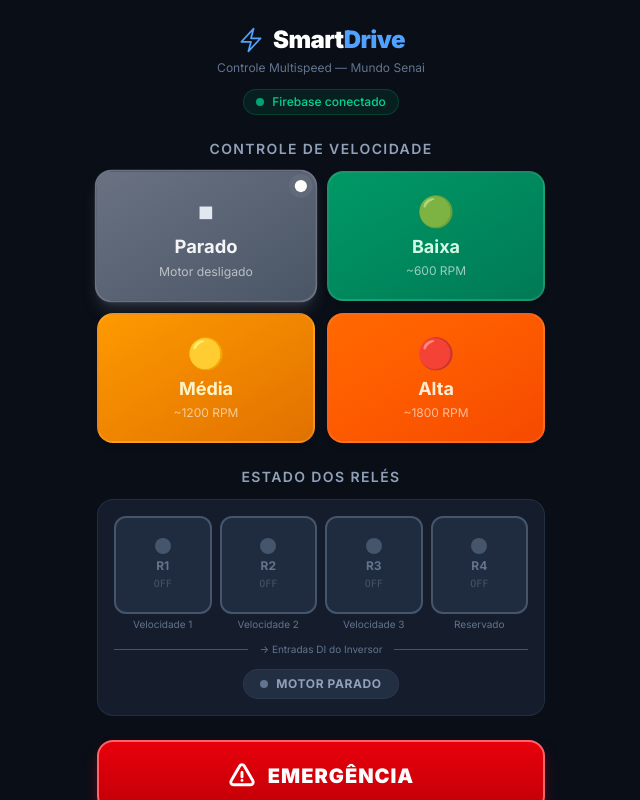
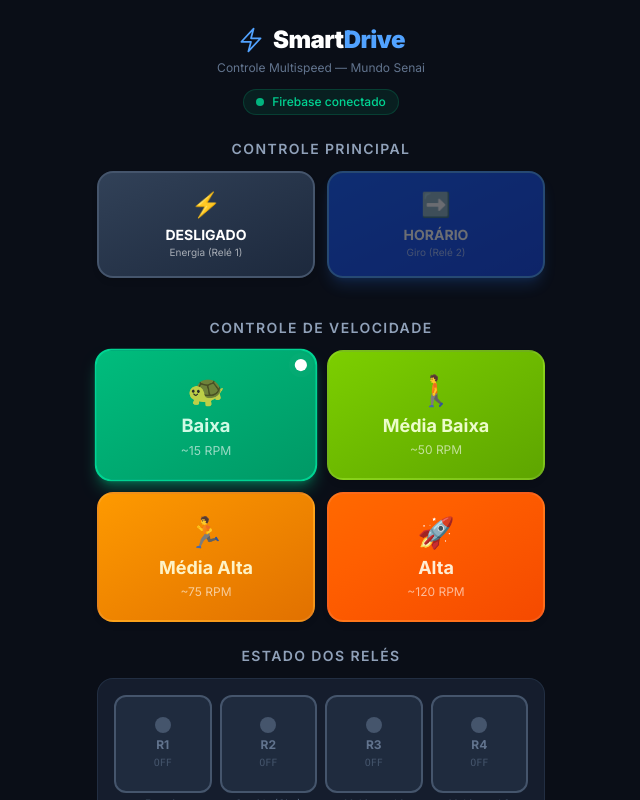
Before and after one commit to gabrielpiske/SmartMotion, a Next.js app in the folder web_app/: page / in a window 1280 px wide. Shown: the top 800 px of the page, without its empty margins (319-959 px from the left). Built offline with nearby package versions, Linux system fonts and the light colour scheme; no server answers; the database is empty.

Commit message:
feat: update parametrization for frequency inverter with power, direction and 4 speeds

```diff
--- a/web_app/src/app/dashboard-bancada/page.tsx
+++ b/web_app/src/app/dashboard-bancada/page.tsx
@@ -10,6 +10,7 @@
   type MotorControlCommand,
   type MotorControlStatus,
   type SpeedLevel,
+  type DirectionState,
   parseArduinoStatus,
   SPEED_CONFIG,
 } from "@/lib/types";
@@ -29,7 +30,10 @@
 
   const lastProcessedTimestampRef = useRef<number>(0);
   const lastEmergencyStateRef = useRef<"ACTIVE" | "CLEAR">("CLEAR");
-  const currentSpeedRef = useRef<SpeedLevel>(0);
+
+  const currentPowerRef = useRef<boolean>(false);
+  const currentDirectionRef = useRef<DirectionState>("FWD");
+  const currentSpeedRef = useRef<SpeedLevel>(1);
   const currentEmergencyRef = useRef<"ACTIVE" | "CLEAR">("CLEAR");
 
   // Callback ao receber linha da Serial (Arduino -> Navegador)
@@ -68,6 +72,8 @@
   // Atualiza referências quando status do comando muda
   useEffect(() => {
     if (lastCommand) {
+      currentPowerRef.current = lastCommand.power;
+      currentDirectionRef.current = lastCommand.direction;
       currentSpeedRef.current = lastCommand.speed;
       currentEmergencyRef.current = lastCommand.emergency;
     }
@@ -134,9 +140,13 @@
                     lastEmergencyStateRef.current = "CLEAR";
                   }
 
+                  // Envia comandos de estado
+                  send(`CMD:POWER:${cmd.power ? "ON" : "OFF"}`);
+                  send(`CMD:DIR:${cmd.direction}`);
                   const commandStr = `CMD:SPEED:${cmd.speed}`;
                   send(commandStr);
-                  setLastSentCommand(commandStr);
+
+                  setLastSentCommand(`PWR:${cmd.power ? "ON" : "OFF"} | DIR:${cmd.direction} | SPD:${cmd.speed}`);
                 }
               }
             }
@@ -165,6 +175,7 @@
       if (currentEmergencyRef.current === "ACTIVE") {
         send("CMD:EMERGENCY");
       } else {
+        // Reenvia apenas um comando para manter vivo
         send(`CMD:SPEED:${currentSpeedRef.current}`);
       }
     }, 2000);
@@ -182,12 +193,20 @@
   };
 
   const activeSpeedConfig = SPEED_CONFIG.find(
-    (s) => s.level === (arduinoStatus ? arduinoStatus.speed : (lastCommand?.speed ?? 0))
+    (s) => s.level === (arduinoStatus ? arduinoStatus.speed : (lastCommand?.speed ?? 1))
   ) || SPEED_CONFIG[0];
 
   const isEmergencyActive = arduinoStatus
     ? arduinoStatus.emergency === "ACTIVE"
     : lastCommand?.emergency === "ACTIVE";
+
+  const isPowerOn = arduinoStatus
+    ? arduinoStatus.power
+    : lastCommand?.power ?? false;
+
+  const currentDirection = arduinoStatus
+    ? arduinoStatus.direction
+    : lastCommand?.direction ?? "FWD";
 
   return (
     <div className="min-h-screen bg-slate-950 text-slate-100 flex flex-col justify-between overflow-x-hidden font-sans select-none">
@@ -380,12 +399,12 @@
                 className={`text-[11px] font-bold px-2.5 py-0.5 rounded-full ${
                   isEmergencyActive
                     ? "bg-red-500/20 text-red-400 border border-red-500/30 animate-pulse"
-                    : activeSpeedConfig.level > 0
+                    : isPowerOn
                     ? "bg-emerald-500/20 text-emerald-400 border border-emerald-500/30"
                     : "bg-slate-800 text-slate-400 border border-slate-700"
                 }`}
               >
-                {isEmergencyActive ? "EMERGÊNCIA ATIVA" : activeSpeedConfig.level > 0 ? "MOTOR EM GIRO" : "MOTOR PARADO"}
+                {isEmergencyActive ? "EMERGÊNCIA ATIVA" : isPowerOn ? "MOTOR LIGADO" : "MOTOR PARADO"}
               </span>
             </div>
 
@@ -403,9 +422,10 @@
                   </span>
                 </div>
                 <p className="text-xs text-slate-400 mt-0.5">
+                  Giro: <strong className="text-slate-200">{currentDirection === "FWD" ? "Horário" : "Anti-horário"}</strong>,
                   Frequência ajustada para aprox.{" "}
                   <strong className="text-slate-200">
-                    {activeSpeedConfig.rpm > 0 ? `${activeSpeedConfig.rpm} RPM` : "0 RPM (Repouso)"}
+                    {activeSpeedConfig.rpm > 0 ? `${activeSpeedConfig.rpm} Hz/RPM` : "0 (Repouso)"}
                   </strong>
                 </p>
               </div>
@@ -423,10 +443,10 @@
 
             <div className="grid grid-cols-4 gap-2.5">
               {[
-                { name: "R1", pin: "Pin 2", role: "DI1 (Start/Vel 1)", on: arduinoStatus?.r1 ?? false },
-                { name: "R2", pin: "Pin 3", role: "DI2 (Vel 2)", on: arduinoStatus?.r2 ?? false },
-                { name: "R3", pin: "Pin 4", role: "DI3 (Vel 3)", on: arduinoStatus?.r3 ?? false },
-                { name: "R4", pin: "Pin 5", role: "DI4 (Reserv.)", on: arduinoStatus?.r4 ?? false },
+                { name: "R1", pin: "Pin 2", role: "DI1 (Energia)", on: arduinoStatus?.r1 ?? false },
+                { name: "R2", pin: "Pin 3", role: "DI2 (Giro)", on: arduinoStatus?.r2 ?? false },
+                { name: "R3", pin: "Pin 4", role: "DI3 (Multisp 1)", on: arduinoStatus?.r3 ?? false },
+                { name: "R4", pin: "Pin 5", role: "DI4 (Multisp 2)", on: arduinoStatus?.r4 ?? false },
               ].map((relay) => (
                 <div
                   key={relay.name}
--- a/web_app/src/app/page.tsx
+++ b/web_app/src/app/page.tsx
@@ -2,16 +2,21 @@
 
 import { useMotorControl } from "@/hooks/useMotorControl";
 import SpeedControl from "@/components/SpeedControl";
+import PowerDirectionControl from "@/components/PowerDirectionControl";
 import EmergencyButton from "@/components/EmergencyButton";
 import RelayDashboard from "@/components/RelayDashboard";
 import ConnectionStatus from "@/components/ConnectionStatus";
 
 export default function Home() {
   const {
+    power,
+    direction,
     currentSpeed,
     emergency,
     isConnected,
     isSending,
+    togglePower,
+    toggleDirection,
     setSpeed,
     activateEmergency,
     resetEmergency,
@@ -50,6 +55,17 @@
 
       {/* Conteúdo principal */}
       <div className="w-full flex flex-col gap-6 flex-1 animate-fade-in-up" style={{ animationDelay: "0.1s" }}>
+
+        {/* Botão de Ligar/Desligar e Sentido de Giro */}
+        <PowerDirectionControl
+          power={power}
+          direction={direction}
+          emergency={emergency}
+          isSending={isSending}
+          onPowerToggle={togglePower}
+          onDirectionToggle={toggleDirection}
+        />
+
         {/* Botões de Velocidade */}
         <SpeedControl
           currentSpeed={currentSpeed}
@@ -60,6 +76,8 @@
 
         {/* Dashboard dos Relés */}
         <RelayDashboard
+          power={power}
+          direction={direction}
           currentSpeed={currentSpeed}
           emergency={emergency}
         />
--- /dev/null
+++ b/web_app/src/components/PowerDirectionControl.tsx
@@ -0,0 +1,81 @@
+"use client";
+
+import type { DirectionState } from "@/lib/types";
+
+interface PowerDirectionControlProps {
+  power: boolean;
+  direction: DirectionState;
+  emergency: "ACTIVE" | "CLEAR";
+  isSending: boolean;
+  onPowerToggle: () => void;
+  onDirectionToggle: () => void;
+}
+
+export default function PowerDirectionControl({
+  power,
+  direction,
+  emergency,
+  isSending,
+  onPowerToggle,
+  onDirectionToggle,
+}: PowerDirectionControlProps) {
+  const isDisabled = emergency === "ACTIVE" || isSending;
+
+  return (
+    <div className="w-full max-w-md mx-auto mb-4">
+      <h2 className="text-sm font-semibold uppercase tracking-widest text-slate-400 mb-3 text-center">
+        Controle Principal
+      </h2>
+
+      <div className="grid grid-cols-2 gap-3">
+        {/* Power Button */}
+        <button
+          onClick={onPowerToggle}
+          disabled={isDisabled}
+          className={`
+            relative flex flex-col items-center justify-center
+            rounded-2xl border-2 p-4 min-h-[100px]
+            transition-all duration-300 ease-out
+            ${
+              power
+                ? `bg-gradient-to-br from-emerald-600 to-emerald-700 border-emerald-400 shadow-lg shadow-emerald-500/40`
+                : `bg-gradient-to-br from-slate-700 to-slate-800 border-slate-600 shadow-md`
+            }
+            ${isDisabled ? "opacity-40 cursor-not-allowed" : "cursor-pointer active:scale-95"}
+          `}
+        >
+          <span className="text-2xl mb-1">⚡</span>
+          <span className="text-sm font-bold text-white">
+            {power ? "LIGADO" : "DESLIGADO"}
+          </span>
+          <span className="text-[10px] text-white/60">Energia (Relé 1)</span>
+        </button>
+
+        {/* Direction Button */}
+        <button
+          onClick={onDirectionToggle}
+          disabled={isDisabled || !power}
+          className={`
+            relative flex flex-col items-center justify-center
+            rounded-2xl border-2 p-4 min-h-[100px]
+            transition-all duration-300 ease-out
+            ${
+              direction === "FWD"
+                ? `bg-gradient-to-br from-blue-600 to-blue-700 border-blue-400 shadow-lg shadow-blue-500/40`
+                : `bg-gradient-to-br from-purple-600 to-purple-700 border-purple-400 shadow-lg shadow-purple-500/40`
+            }
+            ${isDisabled || !power ? "opacity-40 cursor-not-allowed" : "cursor-pointer active:scale-95"}
+          `}
+        >
+          <span className="text-2xl mb-1">
+            {direction === "FWD" ? "➡️" : "⬅️"}
+          </span>
+          <span className="text-sm font-bold text-white">
+            {direction === "FWD" ? "HORÁRIO" : "ANTI-HORÁRIO"}
+          </span>
+          <span className="text-[10px] text-white/60">Giro (Relé 2)</span>
+        </button>
+      </div>
+    </div>
+  );
+}
--- a/web_app/src/components/RelayDashboard.tsx
+++ b/web_app/src/components/RelayDashboard.tsx
@@ -1,28 +1,49 @@
 "use client";
 
-import { SPEED_RELAY_MAP } from "@/lib/types";
-import type { SpeedLevel } from "@/lib/types";
+import type { SpeedLevel, DirectionState } from "@/lib/types";
 
 interface RelayDashboardProps {
+  power: boolean;
+  direction: DirectionState;
   currentSpeed: SpeedLevel;
   emergency: "ACTIVE" | "CLEAR";
 }
 
 const RELAY_LABELS = ["R1", "R2", "R3", "R4"];
-const RELAY_FUNCTIONS = ["Velocidade 1", "Velocidade 2", "Velocidade 3", "Reservado"];
+const RELAY_FUNCTIONS = ["Energia", "Sentido (Giro)", "Multispeed 1", "Multispeed 2"];
 
 export default function RelayDashboard({
+  power,
+  direction,
   currentSpeed,
   emergency,
 }: RelayDashboardProps) {
   const isEmergency = emergency === "ACTIVE";
-  // Na emergência, todos os relés desligam
+
+  // Calculate relay states
+  const relay1 = power && !isEmergency;
+  const relay2 = relay1 && direction === "REV";
+
+  let relay3 = false;
+  let relay4 = false;
+
+  if (relay1) {
+    if (currentSpeed === 2) {
+      relay3 = true;
+    } else if (currentSpeed === 3) {
+      relay4 = true;
+    } else if (currentSpeed === 4) {
+      relay3 = true;
+      relay4 = true;
+    }
+  }
+
   const relayStates = isEmergency
     ? [false, false, false, false]
-    : SPEED_RELAY_MAP[currentSpeed];
+    : [relay1, relay2, relay3, relay4];
 
   return (
-    <div className="w-full max-w-md mx-auto">
+    <div className="w-full max-w-md mx-auto mb-4">
       <h2 className="text-sm font-semibold uppercase tracking-widest text-slate-400 mb-3 text-center">
         Estado dos Relés
       </h2>
@@ -110,7 +131,7 @@
               ${
                 isEmergency
                   ? "bg-red-500/20 text-red-400 border border-red-500/30"
-                  : currentSpeed > 0
+                  : power
                     ? "bg-emerald-500/20 text-emerald-400 border border-emerald-500/30"
                     : "bg-slate-700/50 text-slate-400 border border-slate-600/30"
               }
@@ -122,7 +143,7 @@
                 ${
                   isEmergency
                     ? "bg-red-500 animate-pulse"
-                    : currentSpeed > 0
+                    : power
                       ? "bg-emerald-400 animate-pulse"
                       : "bg-slate-500"
                 }
@@ -130,9 +151,9 @@
             />
             {isEmergency
               ? "Emergência — Motor bloqueado"
-              : currentSpeed > 0
-                ? `Motor ativo — Velocidade ${currentSpeed}`
-                : "Motor parado"}
+              : power
+                ? `Motor ativo — ${direction === "FWD" ? "Horário" : "Anti-horário"} — Vel ${currentSpeed}`
+                : "Motor desligado"}
           </div>
         </div>
       </div>
--- a/web_app/src/hooks/useMotorControl.ts
+++ b/web_app/src/hooks/useMotorControl.ts
@@ -3,12 +3,14 @@
 import { useState, useEffect, useCallback } from "react";
 import { ref, set, onValue } from "firebase/database";
 import { getFirebaseDatabase } from "@/lib/firebase";
-import type { SpeedLevel, EmergencyState, MotorControlCommand } from "@/lib/types";
+import type { SpeedLevel, EmergencyState, DirectionState, MotorControlCommand } from "@/lib/types";
 
 const MOTOR_CONTROL_PATH = "motorControl/command";
 
 export function useMotorControl() {
-  const [currentSpeed, setCurrentSpeed] = useState<SpeedLevel>(0);
+  const [power, setPower] = useState<boolean>(false);
+  const [direction, setDirection] = useState<DirectionState>("FWD");
+  const [currentSpeed, setCurrentSpeed] = useState<SpeedLevel>(1);
   const [emergency, setEmergency] = useState<EmergencyState>("CLEAR");
   const [isConnected, setIsConnected] = useState(false);
   const [isSending, setIsSending] = useState(false);
@@ -26,8 +28,10 @@
           setIsConnected(true);
           if (snapshot.exists()) {
             const data = snapshot.val() as MotorControlCommand;
-            setCurrentSpeed(data.speed);
-            setEmergency(data.emergency);
+            setPower(data.power ?? false);
+            setDirection(data.direction ?? "FWD");
+            setCurrentSpeed(data.speed ?? 1);
+            setEmergency(data.emergency ?? "CLEAR");
           }
         },
         (error) => {
@@ -38,10 +42,10 @@
 
       const unsubStatus = onValue(statusRef, (snapshot) => {
         if (snapshot.exists()) {
-          const status = snapshot.val() as { speed?: SpeedLevel; emergency?: EmergencyState };
+          const status = snapshot.val() as { power?: boolean; direction?: DirectionState; speed?: SpeedLevel; emergency?: EmergencyState };
           if (status.emergency === "ACTIVE") {
             setEmergency("ACTIVE");
-            setCurrentSpeed(0);
+            setPower(false);
           }
         }
       });
@@ -55,69 +59,55 @@
     }
   }, []);
 
-  // Envia comando de velocidade
-  const setSpeed = useCallback(
-    async (speed: SpeedLevel) => {
-      if (emergency === "ACTIVE") return; // Bloqueado durante emergência
-      setIsSending(true);
-      try {
-        const db = getFirebaseDatabase();
-        const command: MotorControlCommand = {
-          speed,
-          emergency: "CLEAR",
-          timestamp: Date.now(),
-        };
-        await set(ref(db, MOTOR_CONTROL_PATH), command);
-      } catch (error) {
-        console.error("Failed to set speed:", error);
-      } finally {
-        setIsSending(false);
-      }
-    },
-    [emergency]
-  );
-
-  // Ativa emergência
-  const activateEmergency = useCallback(async () => {
+  const sendCommand = async (updates: Partial<MotorControlCommand>) => {
+    if (emergency === "ACTIVE" && updates.emergency !== "CLEAR") return; // Bloqueado durante emergência
     setIsSending(true);
     try {
       const db = getFirebaseDatabase();
       const command: MotorControlCommand = {
-        speed: 0,
-        emergency: "ACTIVE",
+        power: updates.power !== undefined ? updates.power : power,
+        direction: updates.direction !== undefined ? updates.direction : direction,
+        speed: updates.speed !== undefined ? updates.speed : currentSpeed,
+        emergency: updates.emergency !== undefined ? updates.emergency : emergency,
         timestamp: Date.now(),
       };
       await set(ref(db, MOTOR_CONTROL_PATH), command);
     } catch (error) {
-      console.error("Failed to activate emergency:", error);
+      console.error("Failed to set command:", error);
     } finally {
       setIsSending(false);
     }
-  }, []);
+  };
 
-  // Reseta emergência
+  const togglePower = useCallback(async () => {
+    await sendCommand({ power: !power });
+  }, [power, direction, currentSpeed, emergency]);
+
+  const toggleDirection = useCallback(async () => {
+    await sendCommand({ direction: direction === "FWD" ? "REV" : "FWD" });
+  }, [power, direction, currentSpeed, emergency]);
+
+  const setSpeed = useCallback(async (speed: SpeedLevel) => {
+    await sendCommand({ speed });
+  }, [power, direction, currentSpeed, emergency]);
+
+  const activateEmergency = useCallback(async () => {
+    await sendCommand({ power: false, emergency: "ACTIVE" });
+  }, [direction, currentSpeed]);
+
   const resetEmergency = useCallback(async () => {
-    setIsSending(true);
-    try {
-      const db = getFirebaseDatabase();
-      const command: MotorControlCommand = {
-        speed: 0,
-        emergency: "CLEAR",
-        timestamp: Date.now(),
-      };
-      await set(ref(db, MOTOR_CONTROL_PATH), command);
-    } catch (error) {
-      console.error("Failed to reset emergency:", error);
-    } finally {
-      setIsSending(false);
-    }
-  }, []);
+    await sendCommand({ power: false, emergency: "CLEAR" });
+  }, [direction, currentSpeed]);
 
   return {
+    power,
+    direction,
     currentSpeed,
     emergency,
     isConnected,
     isSending,
+    togglePower,
+    toggleDirection,
     setSpeed,
     activateEmergency,
     resetEmergency,
--- a/web_app/src/lib/types.ts
+++ b/web_app/src/lib/types.ts
@@ -1,75 +1,72 @@
 // Tipos compartilhados do SmartDrive Multispeed
 
-/** Velocidades possíveis do motor (0 = parado) */
-export type SpeedLevel = 0 | 1 | 2 | 3;
+/** Velocidades possíveis do motor (1 a 4) */
+export type SpeedLevel = 1 | 2 | 3 | 4;
 
 /** Estado de emergência */
 export type EmergencyState = "ACTIVE" | "CLEAR";
 
+/** Direção do motor */
+export type DirectionState = "FWD" | "REV";
+
 /** Estrutura do nó /motorControl no Firebase Realtime Database */
 export interface MotorControlCommand {
+  power: boolean;
+  direction: DirectionState;
   speed: SpeedLevel;
   emergency: EmergencyState;
   timestamp: number; // Date.now() - para ordering e debug
 }
 
-/** Mapa de qual relé está ligado para cada velocidade */
-export const SPEED_RELAY_MAP: Record<SpeedLevel, [boolean, boolean, boolean, boolean]> = {
-  0: [false, false, false, false],
-  1: [true, false, false, false],
-  2: [true, true, false, false],
-  3: [true, true, true, false],
-};
-
 /** Metadados de cada velocidade para a UI */
 export const SPEED_CONFIG = [
-  {
-    level: 0 as SpeedLevel,
-    label: "Parado",
-    sublabel: "Motor desligado",
-    icon: "⏹",
-    color: "from-gray-600 to-gray-700",
-    activeColor: "from-gray-500 to-gray-600",
-    borderColor: "border-gray-500",
-    glowColor: "shadow-gray-500/30",
-    textColor: "text-gray-100",
-    rpm: 0,
-  },
   {
     level: 1 as SpeedLevel,
     label: "Baixa",
     sublabel: "Velocidade 1",
-    icon: "🟢",
+    icon: "🐢",
     color: "from-emerald-600 to-emerald-700",
     activeColor: "from-emerald-500 to-emerald-600",
     borderColor: "border-emerald-400",
     glowColor: "shadow-emerald-500/40",
     textColor: "text-emerald-100",
-    rpm: 600,
+    rpm: 15,
   },
   {
     level: 2 as SpeedLevel,
-    label: "Média",
+    label: "Média Baixa",
     sublabel: "Velocidade 2",
-    icon: "🟡",
+    icon: "🚶",
+    color: "from-lime-500 to-lime-600",
+    activeColor: "from-lime-400 to-lime-500",
+    borderColor: "border-lime-400",
+    glowColor: "shadow-lime-500/40",
+    textColor: "text-lime-100",
+    rpm: 50,
+  },
+  {
+    level: 3 as SpeedLevel,
+    label: "Média Alta",
+    sublabel: "Velocidade 3",
+    icon: "🏃",
     color: "from-amber-500 to-amber-600",
     activeColor: "from-amber-400 to-amber-500",
     borderColor: "border-amber-400",
     glowColor: "shadow-amber-500/40",
     textColor: "text-amber-100",
-    rpm: 1200,
+    rpm: 75,
   },
   {
-    level: 3 as SpeedLevel,
+    level: 4 as SpeedLevel,
     label: "Alta",
-    sublabel: "Velocidade 3",
-    icon: "🔴",
+    sublabel: "Velocidade 4",
+    icon: "🚀",
     color: "from-orange-500 to-orange-600",
     activeColor: "from-orange-400 to-orange-500",
     borderColor: "border-orange-400",
     glowColor: "shadow-orange-500/40",
     textColor: "text-orange-100",
-    rpm: 1800,
+    rpm: 120,
   },
 ] as const;
 
@@ -77,6 +74,8 @@
 /** Estrutura da telemetria do Arduino salva em /motorControl/status */
 export interface MotorControlStatus {
   raw: string;
+  power: boolean;
+  direction: DirectionState;
   speed: SpeedLevel;
   r1: boolean;
   r2: boolean;
@@ -103,7 +102,9 @@
       }
     }
 
-    const speed = (parseInt(map["SPEED"] || "0", 10) as SpeedLevel) || 0;
+    const power = map["POWER"] === "ON";
+    const direction = map["DIR"] === "REV" ? "REV" : "FWD";
+    const speed = (parseInt(map["SPEED"] || "1", 10) as SpeedLevel) || 1;
     const r1 = map["R1"] === "ON";
     const r2 = map["R2"] === "ON";
     const r3 = map["R3"] === "ON";
@@ -112,7 +113,9 @@
 
     return {
       raw: trimmed,
-      speed: (speed >= 0 && speed <= 3 ? speed : 0) as SpeedLevel,
+      power,
+      direction,
+      speed: (speed >= 1 && speed <= 4 ? speed : 1) as SpeedLevel,
       r1,
       r2,
       r3,
```
Also changed, not shown: 1 other file (tests, documents, lock files or other folders).
